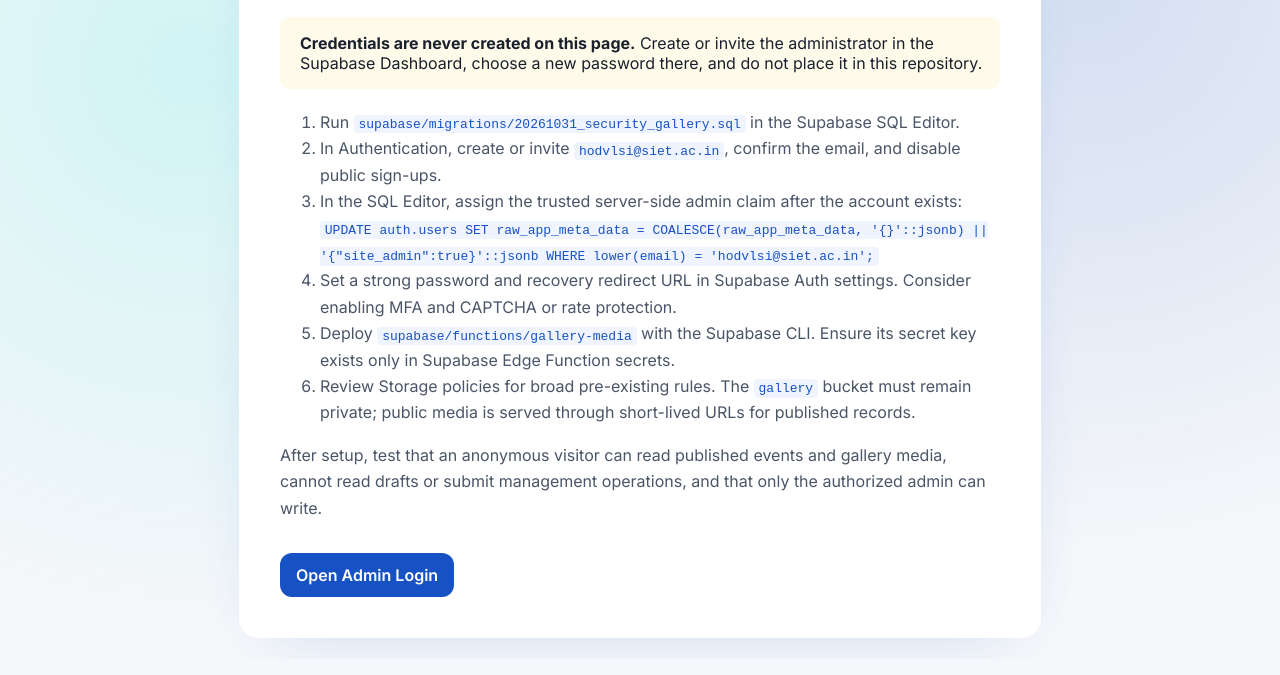
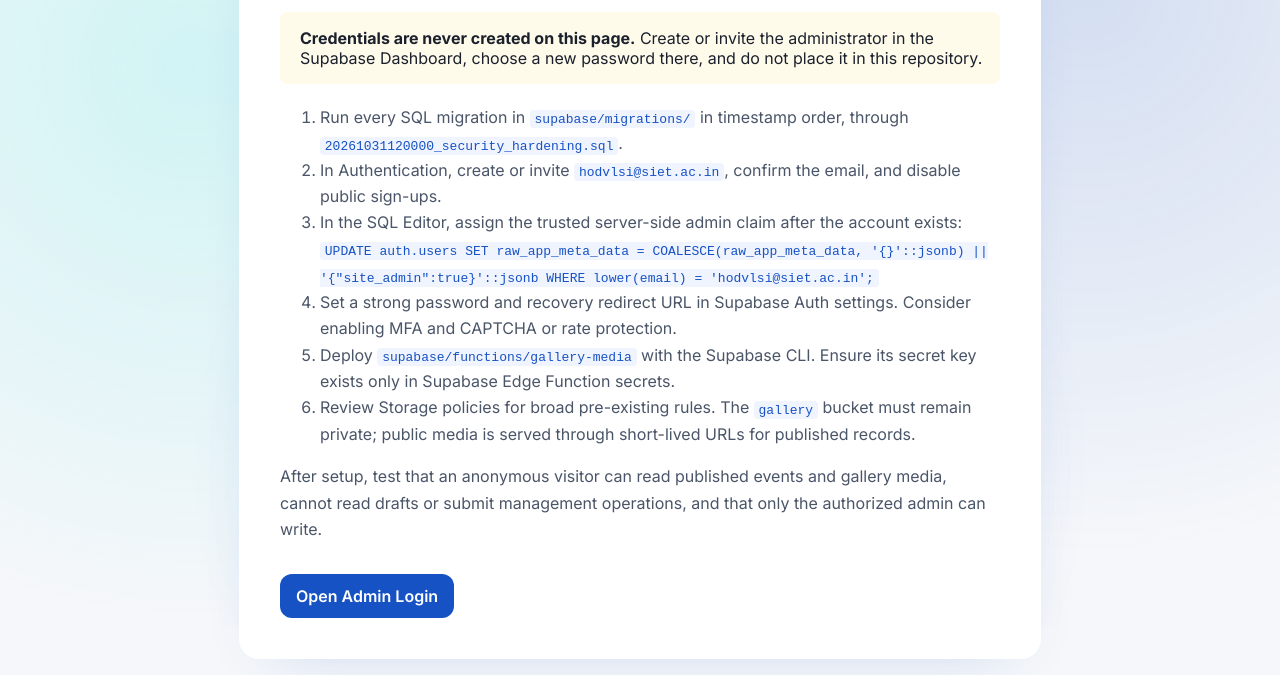
Before and after one commit to elephantgokul/webofvlsi, a plain HTML site: page pages/setup.html in a window 1280 px wide. Shown: the part 173-848 px from the top of the page. Drawn offline with Linux system fonts and the light colour scheme.

Commit message:
docs: run all security migrations in order

```diff
--- a/pages/setup.html
+++ b/pages/setup.html
@@ -25,7 +25,7 @@
     <p>This site is hosted as static files. Supabase Auth protects the dashboard interface; database and media writes are enforced by Supabase RLS and the Edge Function.</p>
     <div class="notice"><strong>Credentials are never created on this page.</strong> Create or invite the administrator in the Supabase Dashboard, choose a new password there, and do not place it in this repository.</div>
     <ol>
-      <li>Run <code>supabase/migrations/20261031_security_gallery.sql</code> in the Supabase SQL Editor.</li>
+      <li>Run every SQL migration in <code>supabase/migrations/</code> in timestamp order, through <code>20261031120000_security_hardening.sql</code>.</li>
       <li>In Authentication, create or invite <code>hodvlsi@siet.ac.in</code>, confirm the email, and disable public sign-ups.</li>
       <li>In the SQL Editor, assign the trusted server-side admin claim after the account exists:<br><code>UPDATE auth.users SET raw_app_meta_data = COALESCE(raw_app_meta_data, '{}'::jsonb) || '{"site_admin":true}'::jsonb WHERE lower(email) = 'hodvlsi@siet.ac.in';</code></li>
       <li>Set a strong password and recovery redirect URL in Supabase Auth settings. Consider enabling MFA and CAPTCHA or rate protection.</li>
```
